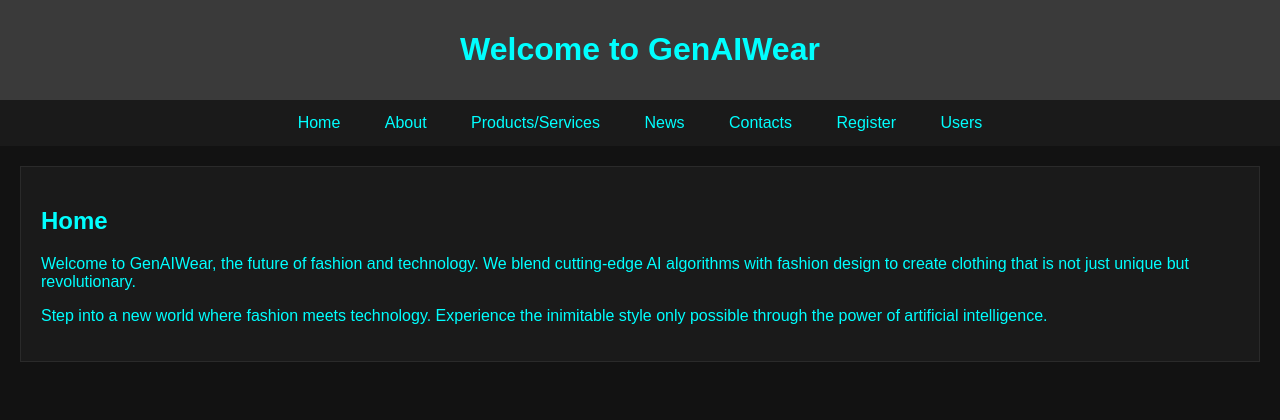
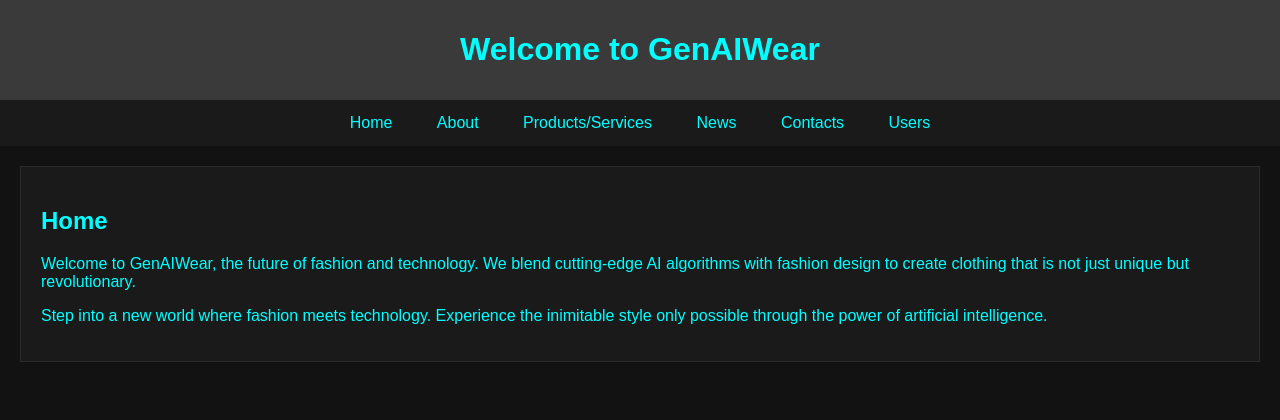
Before and after one commit to XzeraSpartan/CMPE-272-Project, a PHP site: page /GenAI/index.php in a window 1280 px wide. Shown: the top 420 px of the page. Run offline with PHP 8.4, Linux system fonts and the light colour scheme.

Commit message:
Update index.php

```diff
--- a/GenAI/index.php
+++ b/GenAI/index.php
@@ -29,7 +29,6 @@ $is_admin_logged_in = isset($_SESSION['admin_logged_in']) && $_SESSION['admin_lo
         <a href="#" onclick="showSection('products')">Products/Services</a>
         <a href="#" onclick="showSection('news')">News</a>
         <a href="#" onclick="showSection('contacts')">Contacts</a>
-        <a href="#" onclick="showSection('register')">Register</a>
         <a href="#" onclick="showSection('search')">Users</a>
     </nav>
 
```
